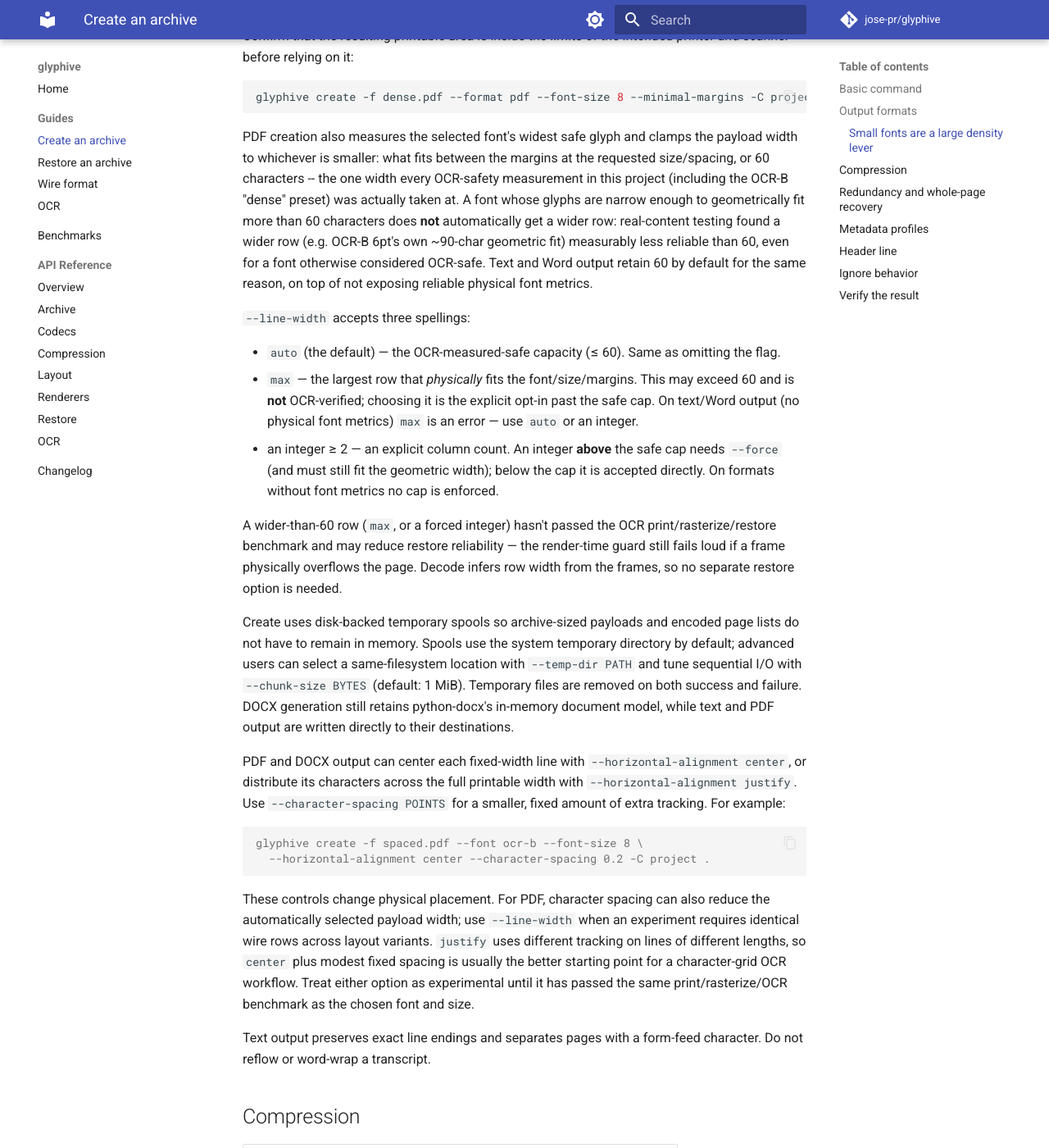
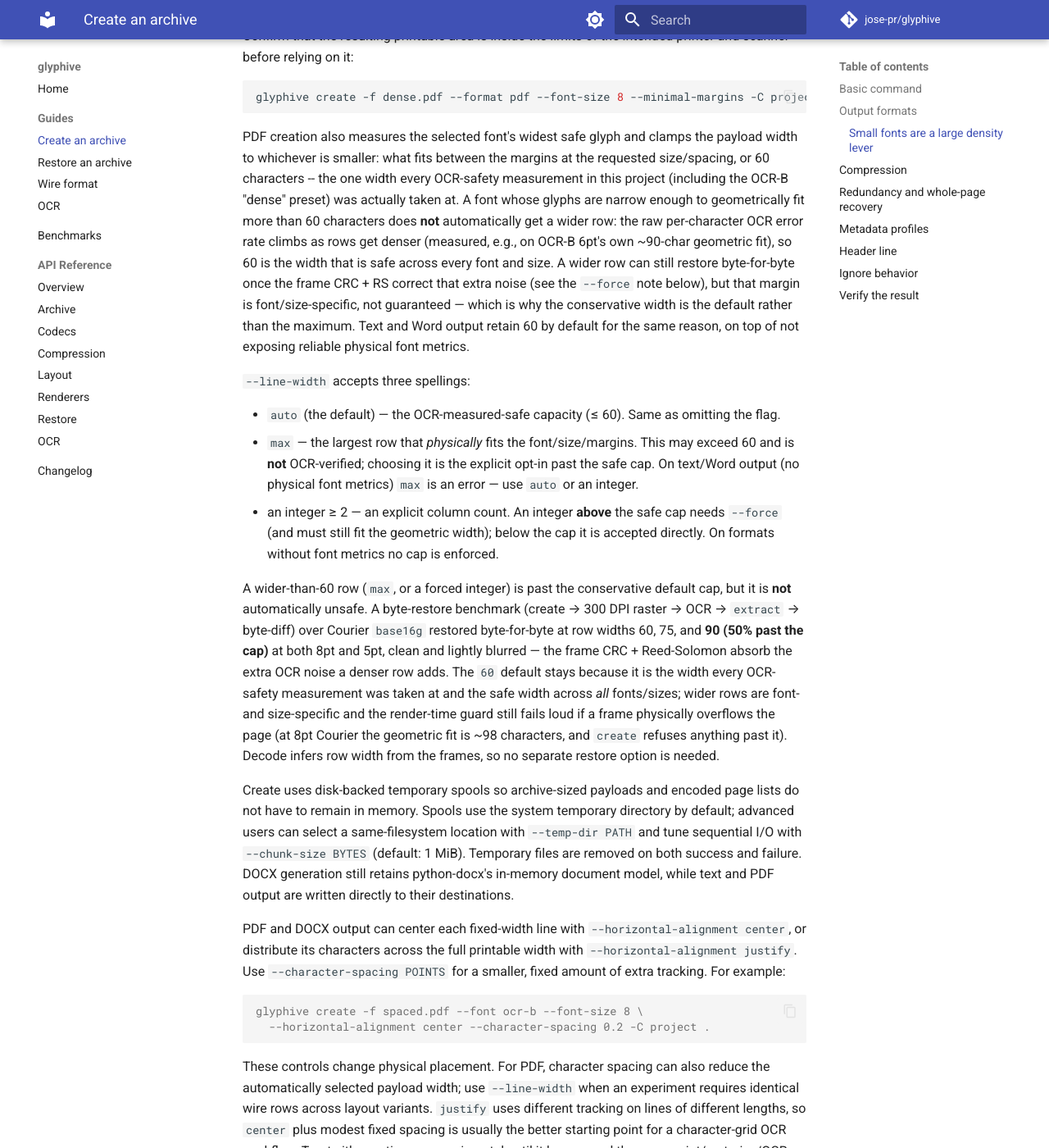
Before and after one commit to jose-pr/glyphive, an MkDocs documentation site: the page built from docs/guides/create.md, in a window 1280 px wide and 1400 px high, scrolled down 2267 px. Shown: the whole window at 82% size. Built offline with MkDocs 1.6.1 and Material for MkDocs 9.7.7, drawn with Linux system fonts in a browser that asks for light colours; comment, search, counter and statistics services are not loaded.

Commit message:
docs: record framed-model retrain + row-size byte-restore results
Retrained base16g OCR models on real framed create output (the fix for the
earlier unframed-string flaw) and ran the byte-restore E2E gate against a stock
control. Findings, now reflected in the guides and benchmark artifacts:

- Framed-trained base16g models restore real pages byte-identical at 8/5/4pt
  (clean + blur), but match stock and never beat it -- base16g needs no model.
- Row size (line-width) is a free density lever: Courier base16g restores
  byte-for-byte at widths 60/75/90 (90 is 50% past the OCR-safe default cap,
  reached via --force) at 8pt and 5pt. The wall at 8pt is geometric page fit
  (~98 chars), not OCR.

Adds two dated E2E result JSONs under benchmarks/results with provenance.

```diff
--- a/docs/guides/create.md
+++ b/docs/guides/create.md
@@ -111,11 +111,14 @@ payload width to whichever is smaller: what fits between the margins at the
 requested size/spacing, or 60 characters -- the one width every OCR-safety
 measurement in this project (including the OCR-B "dense" preset) was actually
 taken at. A font whose glyphs are narrow enough to geometrically fit more than
-60 characters does **not** automatically get a wider row: real-content testing
-found a wider row (e.g. OCR-B 6pt's own ~90-char geometric fit) measurably less
-reliable than 60, even for a font otherwise considered OCR-safe. Text and Word
-output retain 60 by default for the same reason, on top of not exposing
-reliable physical font metrics.
+60 characters does **not** automatically get a wider row: the raw per-character
+OCR error rate climbs as rows get denser (measured, e.g., on OCR-B 6pt's own
+~90-char geometric fit), so 60 is the width that is safe across every font and
+size. A wider row can still restore byte-for-byte once the frame CRC + RS
+correct that extra noise (see the `--force` note below), but that margin is
+font/size-specific, not guaranteed — which is why the conservative width is the
+default rather than the maximum. Text and Word output retain 60 by default for
+the same reason, on top of not exposing reliable physical font metrics.
 
 `--line-width` accepts three spellings:
 
@@ -129,9 +132,16 @@ reliable physical font metrics.
   needs `--force` (and must still fit the geometric width); below the cap it is
   accepted directly. On formats without font metrics no cap is enforced.
 
-A wider-than-60 row (`max`, or a forced integer) hasn't passed the OCR
-print/rasterize/restore benchmark and may reduce restore reliability — the
-render-time guard still fails loud if a frame physically overflows the page.
+A wider-than-60 row (`max`, or a forced integer) is past the conservative
+default cap, but it is **not** automatically unsafe. A byte-restore benchmark
+(create → 300 DPI raster → OCR → `extract` → byte-diff) over Courier `base16g`
+restored byte-for-byte at row widths 60, 75, and **90 (50% past the cap)** at
+both 8pt and 5pt, clean and lightly blurred — the frame CRC + Reed-Solomon
+absorb the extra OCR noise a denser row adds. The `60` default stays because it
+is the width every OCR-safety measurement was taken at and the safe width across
+*all* fonts/sizes; wider rows are font- and size-specific and the render-time
+guard still fails loud if a frame physically overflows the page (at 8pt Courier
+the geometric fit is ~98 characters, and `create` refuses anything past it).
 Decode infers row width from the frames, so no separate restore option is
 needed.
 
```
Also changed, not shown: benchmarks/results/PROVENANCE.md (+10 -0 lines), docs/guides/wire-format.md (+9 -4 lines), 2 other files.
